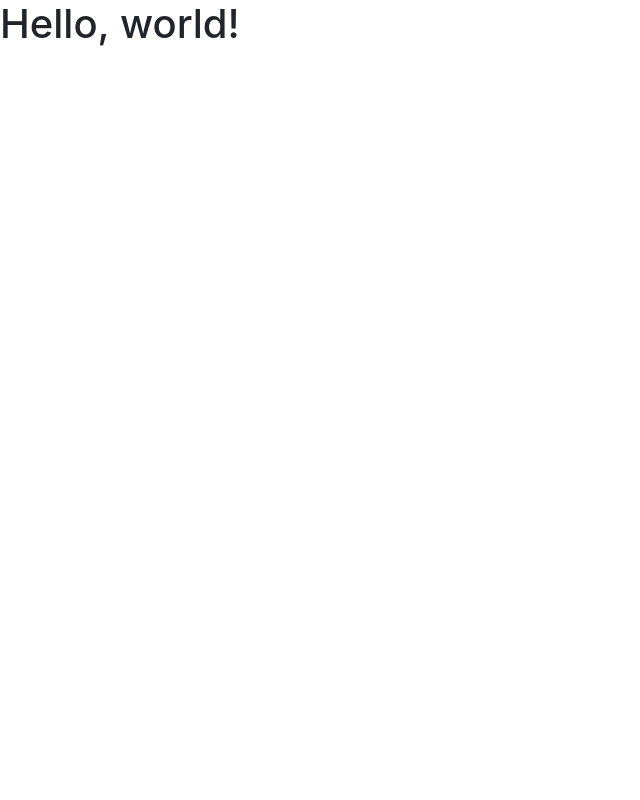
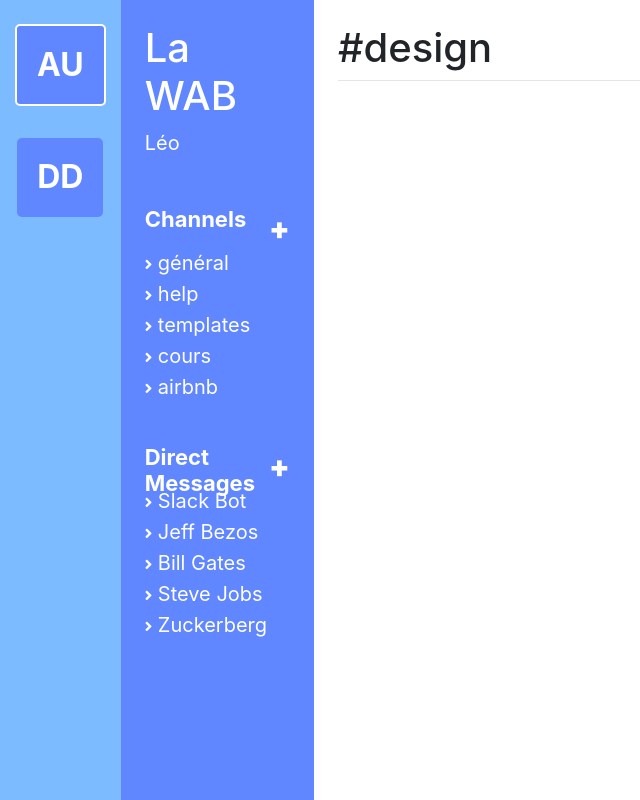
Before and after one commit to LeoRnl/slackprototype, a plain HTML site: page index.html in a window 1280 px wide. Shown: the whole page, without its empty margins (0-640 px from the left). Drawn offline with nearby package versions, Linux system fonts and the light colour scheme.

Commit message:
tchat part

```diff
--- a/CSS/style.css
+++ b/CSS/style.css
@@ -1 +1,73 @@
-style.css
+.container_grid
+{
+	height: 100vh;
+	display: grid;
+	grid-template-columns: 0.5fr 1fr 5fr;
+}
+
+.server
+{
+	background-color: #7CBBFF;
+}
+
+.channel
+{
+	background-color: #6087FF;
+}
+
+.title
+{
+	color: white;
+	font-weight: bold;
+}
+
+.title p
+{
+	font-size: 20px;
+	color: white;
+	font-weight: normal;
+}
+
+.title h4
+{
+	font-weight: bold;
+	font-size: 22px;
+}
+
+#plus
+{
+	font-weight: bolder;
+	font-size: 30px;
+
+}
+
+.all_channel
+{
+	margin-top : -10px;
+	line-height: 6px;
+}
+
+
+.server h2
+{
+	color: white;
+	font-weight: bolder;
+	background-color: #6087FF;
+	padding: 20px;
+	border-radius: 5px;
+	border-color: white;
+	border: solid 2px;
+}
+
+.chat
+{
+
+}
+
+.top_line
+{
+	background-color: grey;
+	height: 1px;
+	width: 100%;
+	opacity: 0.2;
+}
--- a/index.html
+++ b/index.html
@@ -7,13 +7,63 @@
 
     <!-- Bootstrap CSS -->
     <link rel="stylesheet" href="https://stackpath.bootstrapcdn.com/bootstrap/4.3.1/css/bootstrap.min.css" integrity="sha384-ggOyR0iXCbMQv3Xipma34MD+dH/1fQ784/j6cY/iJTQUOhcWr7x9JvoRxT2MZw1T" crossorigin="anonymous">
+    <link rel="stylesheet" href="https://use.fontawesome.com/releases/v5.7.2/css/all.css" integrity="sha384-fnmOCqbTlWIlj8LyTjo7mOUStjsKC4pOpQbqyi7RrhN7udi9RwhKkMHpvLbHG9Sr" crossorigin="anonymous">
+
 
     <link rel="stylesheet" type="text/css" href="CSS/style.css">
 
     <title>Hello, world!</title>
   </head>
   <body>
-    <h1>Hello, world!</h1>
+    <div class="container_grid">
+      <div class="server">
+        <div class="container pt-4 d-flex justify-content-center">
+          <h2>AU</h2>
+        </div>
+        <div class="container pt-4 d-flex justify-content-center">
+          <h2 style="border: none;">DD</h2>
+        </div>
+      </div>
+      <div class="channel p-4">
+        <div class="title">
+            <h1>La WAB</h1>
+            <p> Léo </p>
+            <div class="grp_channel mt-5">
+                <div class="d-flex justify-content-between">
+                  <h4>Channels</h4>
+                  <p id="plus">+</p>
+                </div>
+                <div class="all_channel">
+                  <div>
+                    <p> <i class="fas fa-angle-right" style="font-size: 15px;"></i> général </p>
+                    <p> <i class="fas fa-angle-right" style="font-size: 15px;"></i> help </p>
+                    <p> <i class="fas fa-angle-right" style="font-size: 15px;"></i> templates </p>
+                    <p> <i class="fas fa-angle-right" style="font-size: 15px;"></i> cours </p>
+                    <p> <i class="fas fa-angle-right" style="font-size: 15px;"></i> airbnb </p>
+                  </div>
+            </div>
+            <div class="grp_dm mt-5">
+              <div class="d-flex justify-content-between">
+                  <h4>Direct Messages</h4>
+                  <p id="plus">+</p>
+              </div>
+              <div class="all_channel">
+                    <p> <i class="fas fa-angle-right" style="font-size: 15px;"></i> Slack Bot</p>
+                    <p> <i class="fas fa-angle-right" style="font-size: 15px;"></i> Jeff Bezos</p>
+                    <p> <i class="fas fa-angle-right" style="font-size: 15px;"></i> Bill Gates</p>
+                    <p> <i class="fas fa-angle-right" style="font-size: 15px;"></i> Steve Jobs</p>
+                    <p> <i class="fas fa-angle-right" style="font-size: 15px;"></i> Zuckerberg</p>
+              </div>
+            </div>
+          </div>
+        </div>
+      </div>
+      <div class="chat p-4">
+        <h1> #design</h1>
+        <div class="top_line">
+        </div>
+      </div>
+    </div>
 
     <!-- Optional JavaScript -->
     <!-- jQuery first, then Popper.js, then Bootstrap JS -->
```
